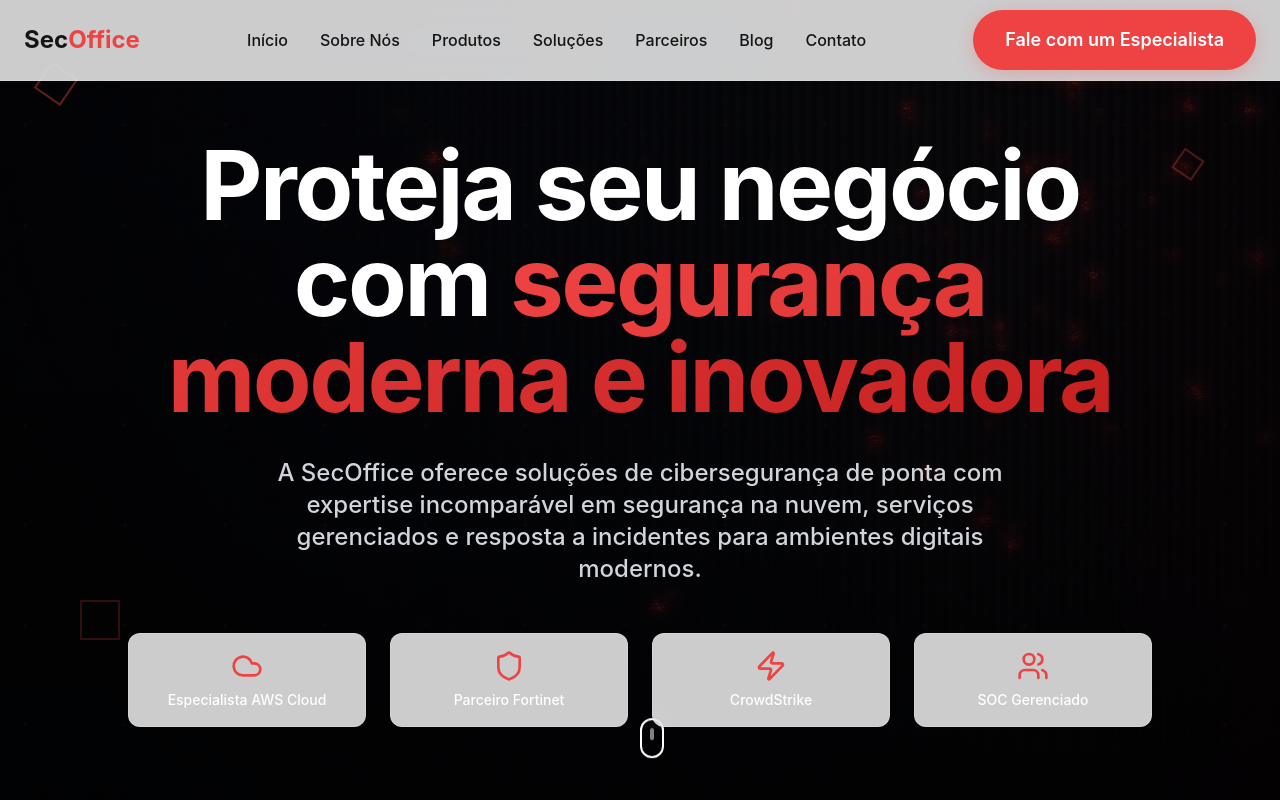
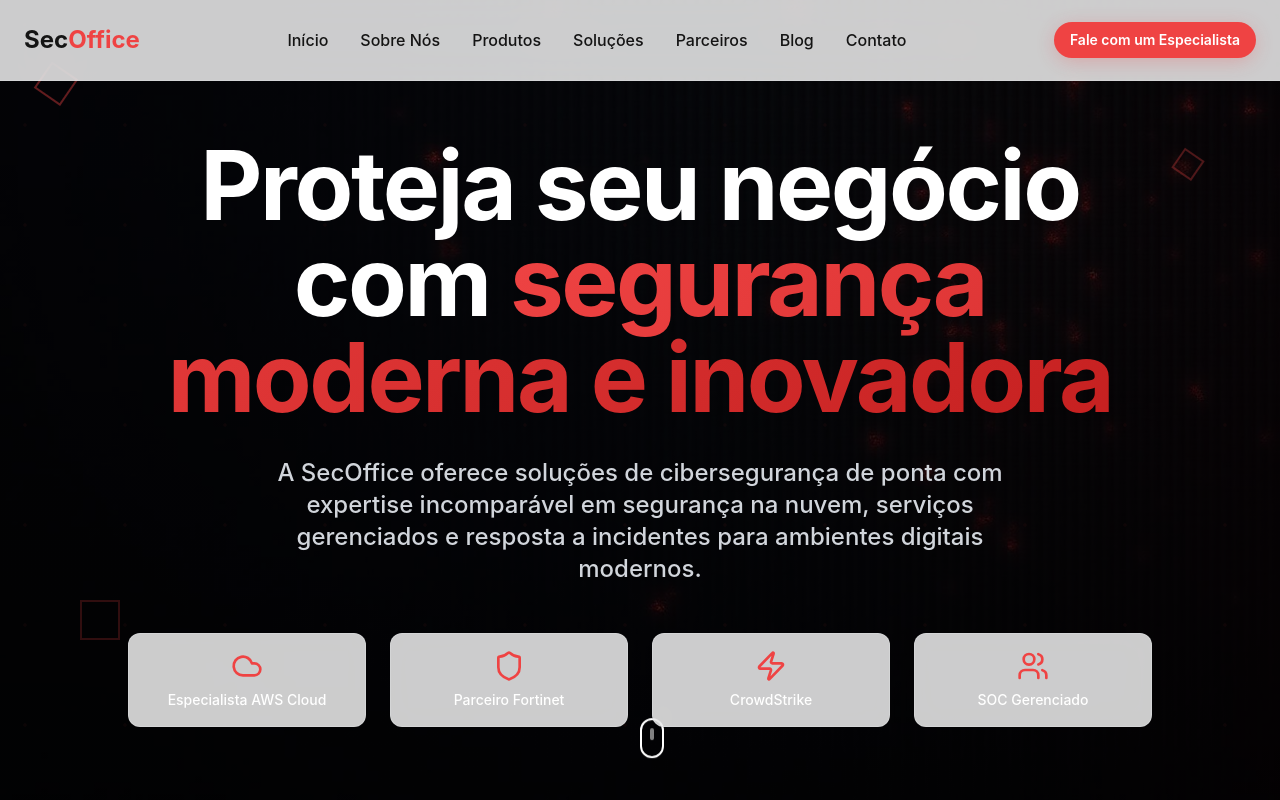
Before and after one commit to weberton-wb/secoffice-institucional-prod, a React (Vite) app: page / in a window 1280 px wide. Shown: the top 800 px of the page. Built offline with nearby package versions, Linux system fonts and the light colour scheme; the HTML template or start-up script is replaced by a standard one; a web font is replaced by a local one.

Commit message:
Refactor: Adjust button size

```diff
--- a/src/components/Navigation.tsx
+++ b/src/components/Navigation.tsx
@@ -84,7 +84,7 @@ const Navigation = () => {
           <div className="hidden md:block">
             <button
               onClick={() => scrollToSection('contact')}
-              className="btn-hero"
+              className="btn-hero text-sm px-4 py-2"
             >
               Fale com um Especialista
             </button>
```
